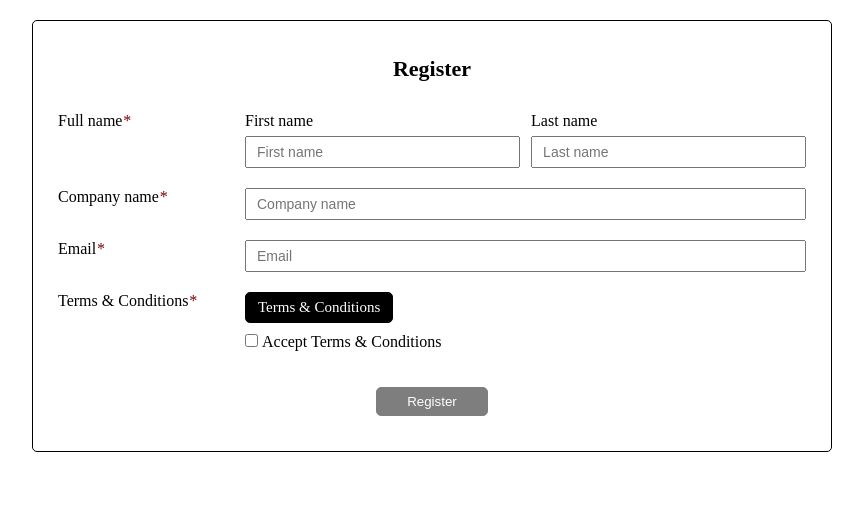
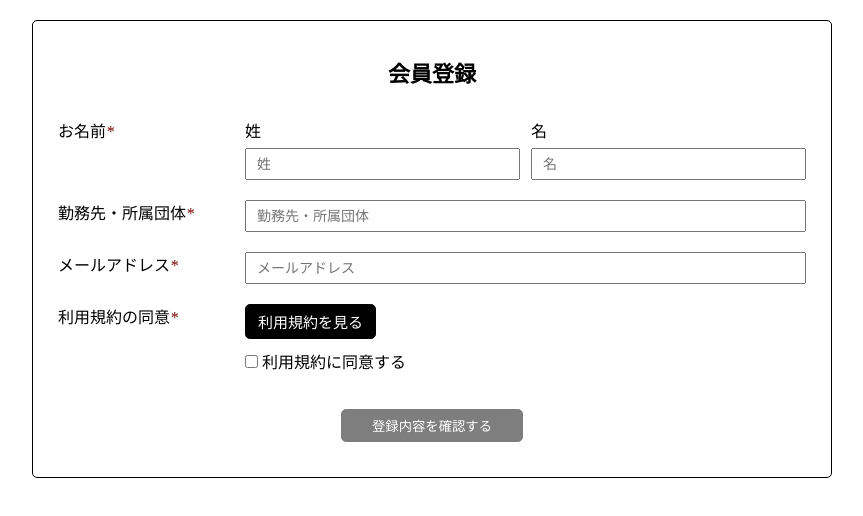
Before and after one commit to maxnguyen24111993/kuroco_training, a Nuxt app: page /auth/register in a window 1280 px wide. Shown: the top 516 px of the page, without its empty margins (208-1071 px from the left). Built offline with nearby package versions, Linux system fonts and the light colour scheme.

Commit message:
change text label EN to JP

```diff
--- a/nuxt.config.js
+++ b/nuxt.config.js
@@ -60,13 +60,11 @@ export default {
   },
 
   privateRuntimeConfig: {
-    // apiSecret: process.env.API_SECRET
+    apiSecret: process.env.API_SECRET || '1111'
   },
 
   publicRuntimeConfig: {
-    baseURL: process.env.BASE_URL || 'http://localhost:3000',
-    apiSecret: process.env.API_SECRET || '1111',
-    baseOrigin: process.env.BASE_ORIGIN
+    baseURL: process.env.BASE_URL || 'http://localhost:3000'
   },
 
   env: {
--- a/pages/auth/register.vue
+++ b/pages/auth/register.vue
@@ -1,44 +1,44 @@
 <template>
   <div class="form">
-    <h1 class="form__title">Register</h1>
+    <h1 class="form__title">会員登録</h1>
     <div class="form__row">
-      <span class="form__label">Full name<i class="form__require">*</i></span>
+      <span class="form__label">お名前<i class="form__require">*</i></span>
       <div class="form__detail">
         <div class="form__col-2 form__firstname">
-          <span class="form__text">First name</span>
-          <input type="text" v-model="firstName" class="form__input" placeholder="First name">
+          <span class="form__text">姓</span>
+          <input type="text" v-model="firstName" class="form__input" placeholder="姓">
         </div>
         <div class="form__col-2">
-          <span class="form__text">Last name</span>
-          <input type="text" v-model="lastName" class="form__input" placeholder="Last name">
+          <span class="form__text">名</span>
+          <input type="text" v-model="lastName" class="form__input" placeholder="名">
         </div>
       </div>
     </div>
     <div class="form__row">
-      <span class="form__label">Company name<i class="form__require">*</i></span>
+      <span class="form__label">勤務先・所属団体<i class="form__require">*</i></span>
       <div class="form__detail">
-        <input type="text" v-model="companyName" class="form__input" placeholder="Company name">
+        <input type="text" v-model="companyName" class="form__input" placeholder="勤務先・所属団体">
       </div>
     </div>
     <div class="form__row">
-      <span class="form__label">Email<i class="form__require">*</i></span>
+      <span class="form__label">メールアドレス<i class="form__require">*</i></span>
       <div class="form__detail">
-        <input type="email" v-model="email" class="form__input" placeholder="Email">
+        <input type="email" v-model="email" class="form__input" placeholder="メールアドレス">
       </div>
     </div>
     <div class="form__row">
-      <span class="form__label">Terms & Conditions<i class="form__require">*</i></span>
+      <span class="form__label">利用規約の同意<i class="form__require">*</i></span>
       <div class="form__detail">
         <a
           class="form__btnTerm"
           href="https://kuroco.app/files/legal/Kuroco-terms-of-service-en.pdf"
           target="_blank"
         >
-          Terms & Conditions
+          利用規約を見る
         </a>
         <div class="form__term">
           <input class="form_termInput" type="checkbox" v-model="isDisabled">
-          <label class="form__text">Accept Terms & Conditions</label>
+          <label class="form__text">利用規約に同意する</label>
         </div>
       </div>
     </div>
@@ -47,7 +47,7 @@
         class="form__buttonSubmit"
         :class="{'form__buttonSubmit--disabled': !isDisabled}"
         :disabled="!isDisabled" @click="onRegister">
-        Register
+        登録内容を確認する
       </button>
     </div>
   </div>
--- a/pages/auth/register_confirm.vue
+++ b/pages/auth/register_confirm.vue
@@ -1,40 +1,40 @@
 <template>
   <div class="form">
-    <h1 class="form__title">Confirm Register</h1>
+    <h1 class="form__title">登録した情報確認</h1>
     <div class="form__row">
-      <span class="form__label">Full name<i class="form__require">*</i></span>
+      <span class="form__label">お名前<i class="form__require">*</i></span>
       <div class="form__detail">
         <div class="form__col-2 form__firstname">
-          <span class="form__text">First name</span>
+          <span class="form__text">姓</span>
           <span class="form__text">{{ firstName }}</span>
         </div>
         <div class="form__col-2">
-          <span class="form__text">Last name</span>
+          <span class="form__text">名</span>
           <span class="form__text">{{ lastName }}</span>
         </div>
       </div>
     </div>
     <div class="form__row">
-      <span class="form__label">Company name<i class="form__require">*</i></span>
+      <span class="form__label">勤務先・所属団体<i class="form__require">*</i></span>
       <div class="form__detail">
         <span class="form__text">{{ companyName }}</span>
       </div>
     </div>
     <div class="form__row">
-      <span class="form__label">Email<i class="form__require">*</i></span>
+      <span class="form__label">メールアドレス<i class="form__require">*</i></span>
       <div class="form__detail">
         <span class="form__text">{{ email }}</span>
       </div>
     </div>
     <div class="form__row">
-      <span class="form__label">Terms & Conditions<i class="form__require">*</i></span>
+      <span class="form__label">利用規約の同意<i class="form__require">*</i></span>
       <div class="form__detail">
-        <span class="form__text">Accept</span>
+        <span class="form__text">同意する</span>
       </div>
     </div>
     <div class="form__button">
-      <button class="form__buttonSubmit" @click="onEditRegister">Edit</button>
-      <button class="form__buttonSubmit" @click="onConfirmRegister">Confirm</button>
+      <button class="form__buttonSubmit" @click="onEditRegister">修正する</button>
+      <button class="form__buttonSubmit" @click="onConfirmRegister">登録する</button>
     </div>
   </div>
 </template>
--- a/pages/auth/register_thanks.vue
+++ b/pages/auth/register_thanks.vue
@@ -1,8 +1,8 @@
 <template>
   <div class="form">
-    <h1 class="form__title">Your membership registration has been completed.<br>Thank you very much.</h1>
+    <h1 class="form__title">ご登録ありがとうございました。</h1>
     <div class="form__button">
-      <button class="form__buttonSubmit" @click="onTopPage">Top page</button>
+      <button class="form__buttonSubmit" @click="onTopPage">トップへ戻る</button>
     </div>
   </div>
 </template>
--- a/pages/home/index.vue
+++ b/pages/home/index.vue
@@ -35,9 +35,6 @@ export default Vue.extend({
   },
   mounted() {
     console.log('baseURL: ',this.$config.baseURL)
-    console.log('apiSecret: ',this.$config.apiSecret)
-    console.log('baseOrigin: ',this.$config.baseOrigin)
-    console.log('NODE_ENV: ',process.env.NODE_ENV)
     this.isShow = this.$store.getters.getAuthenticated
     this.$axios.$get(process.env.BASE_URL + '/rcms-api/11/blog')
       .then(response => {
```
